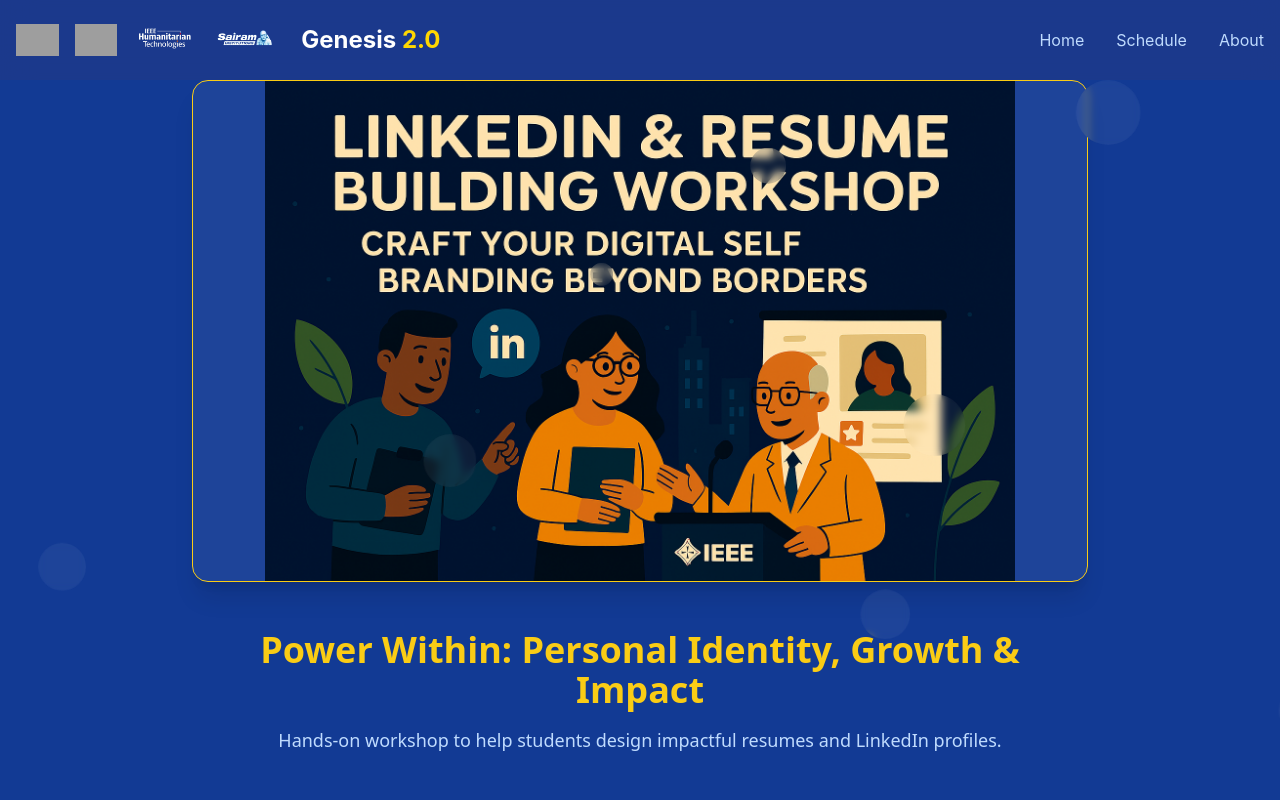
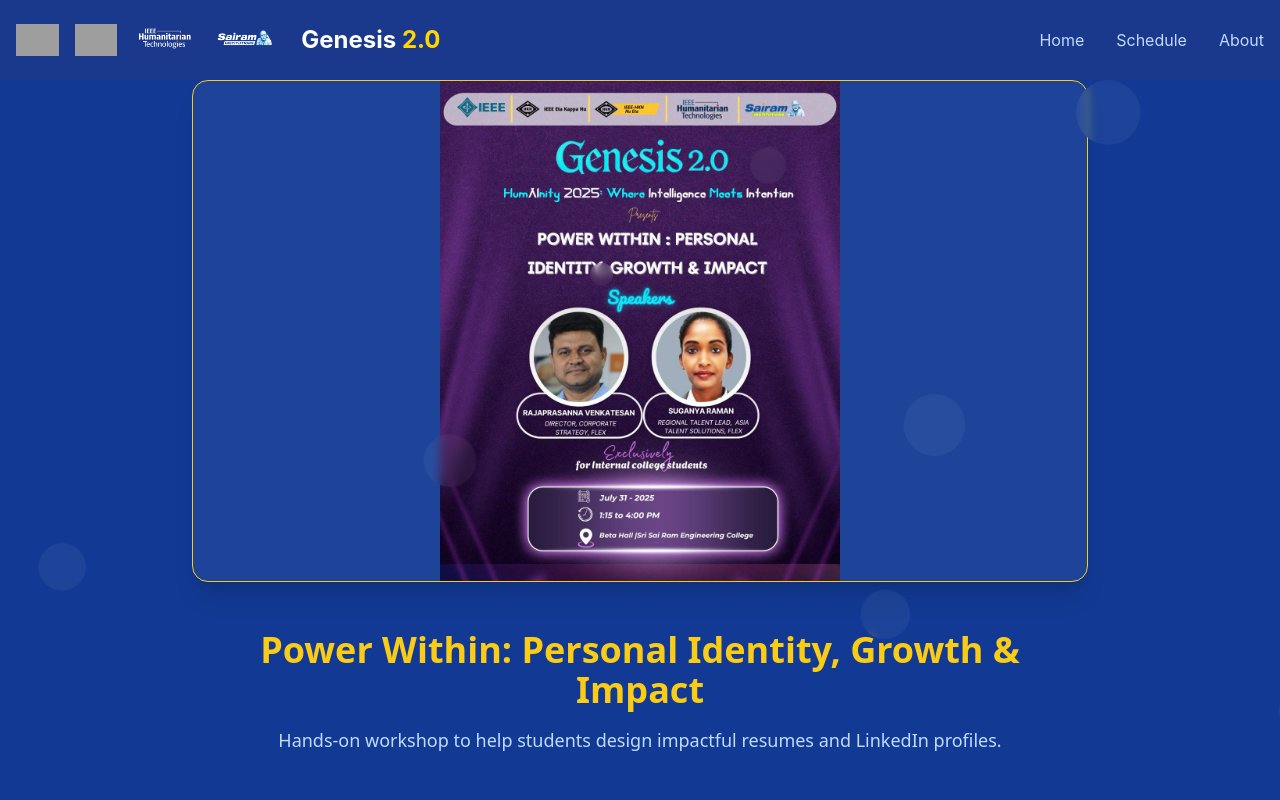
Before and after one commit to Arokiyaswetha/genesis2.0, a React (Vite) app: page /events/brandingbeyondborders in a window 1280 px wide. Shown: the top 800 px of the page. Built offline with nearby package versions, Linux system fonts and the light colour scheme; grey boxes are pictures that could not be loaded.

Commit message:
Event posters

```diff
--- a/src/components/EventDetail.jsx
+++ b/src/components/EventDetail.jsx
@@ -240,7 +240,7 @@
 brandingbeyondborders: {
   title: "Power Within: Personal Identity, Growth & Impact",
   description: "Hands-on workshop to help students design impactful resumes and LinkedIn profiles.",
-  image: "/images/linkedin.png",
+  image: "/images/linkedwork.jpg",
   focus: "Foundational growth, SDG alignment, career empowerment.",
   objective: "Empower students to build strong digital presence.",
   date: "July 31, 2025 | 1:15 PM - 3:30 PM",
@@ -346,7 +346,7 @@
 greenmind: {
   title: "GreenMind: Sustainable AI for a Better Tomorrow",
   description: "Introductory and practical sessions on AI that prioritize green computing, ethics, and inclusive intelligence for SDG-aligned solutions.",
-  image: "/images/AI.png",
+  image: "/images/aiwork.jpg",
   focus: "Tech-driven innovation, sustainability, and purpose-led leadership.",
   objective: "Introduce students to sustainable AI principles.",
   date: "August 1, 2025 | 9:30 AM - 12:30 PM",
```
Also changed, not shown: public/images/aiwork.jpg (added), public/images/linkedwork.jpg (added).
